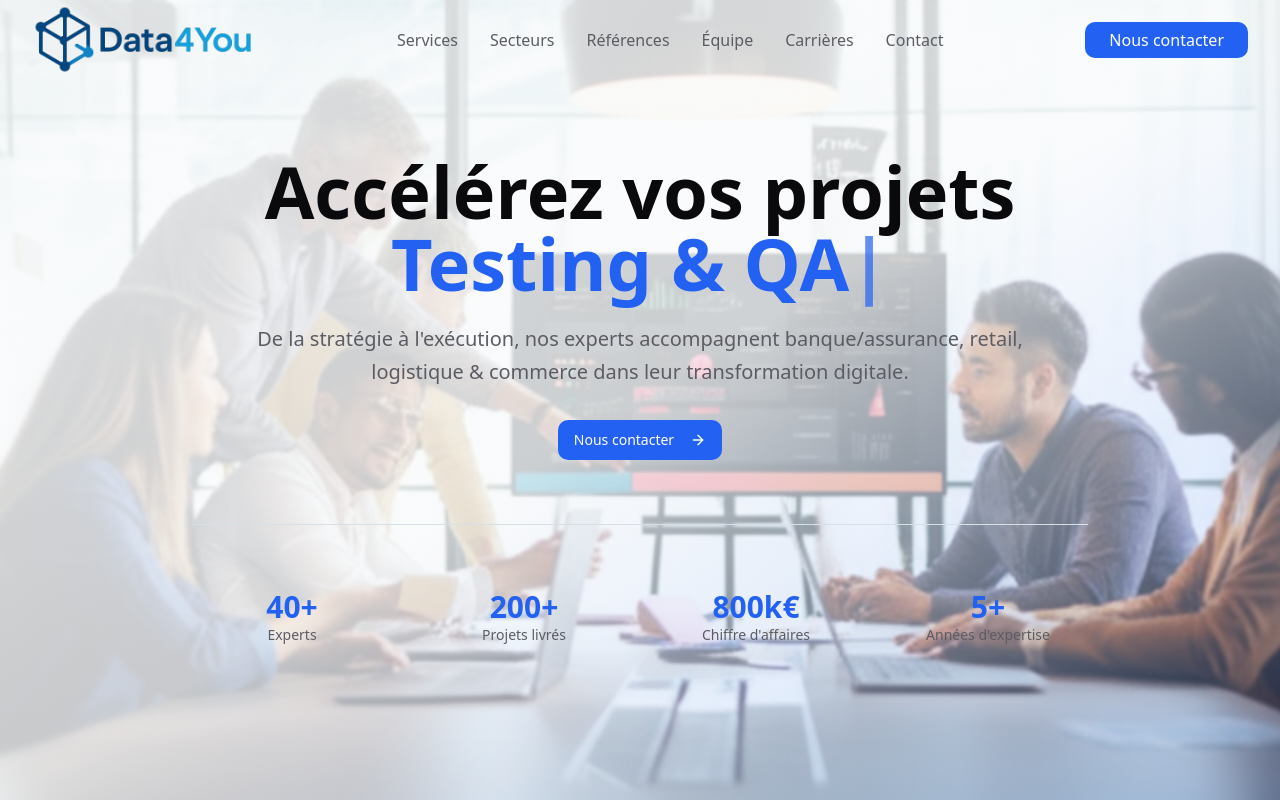
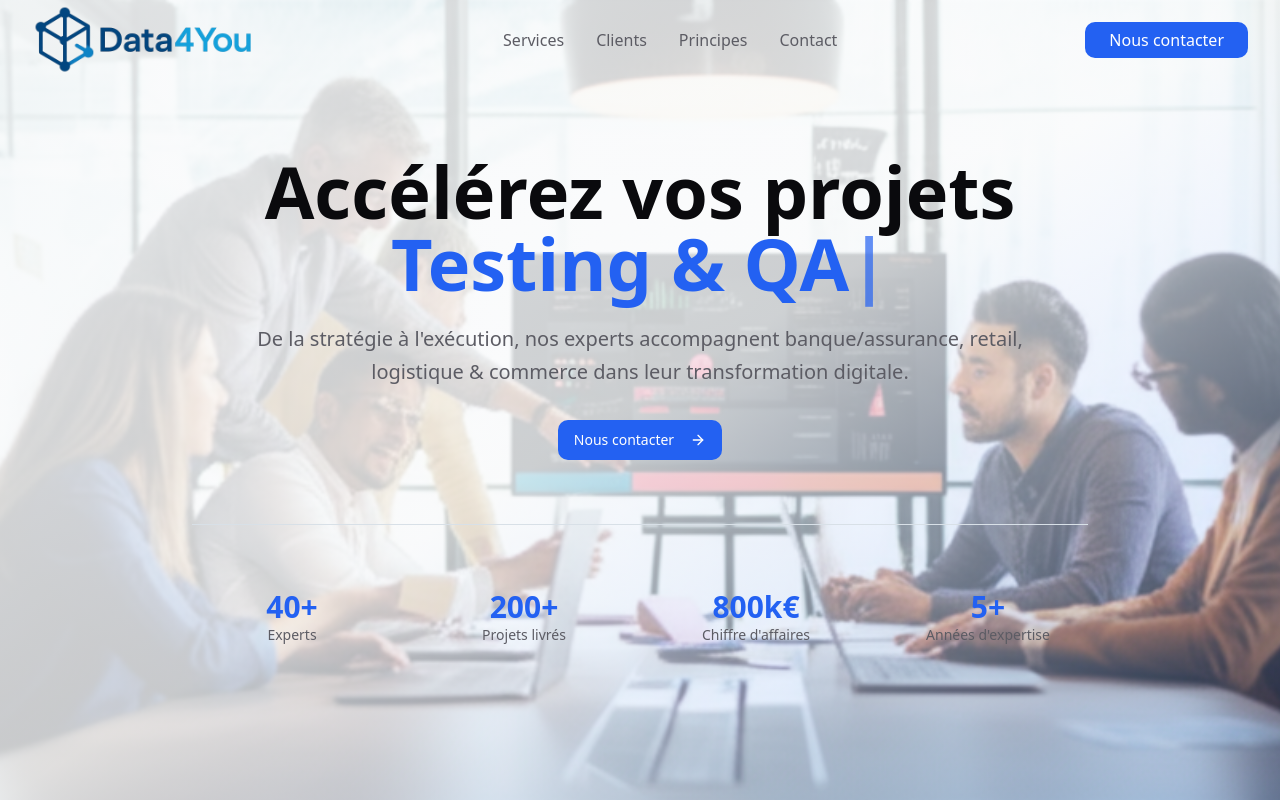
Before and after one commit to Gounaya/data4you, a Next.js app: page / in a window 1280 px wide. Shown: the top 800 px of the page. Built offline with nearby package versions, Linux system fonts and the light colour scheme.

Commit message:
modifier le header et footer avec les liens

```diff
--- a/components/layout/footer.tsx
+++ b/components/layout/footer.tsx
@@ -3,19 +3,16 @@ import Image from "next/image"
 
 export function Footer() {
   const quickLinks = [
-    { name: "Services", href: "#services" },
-    { name: "Enjeux métier", href: "#business-challenges" },
-    { name: "Secteurs", href: "#sectors" },
-    { name: "Études de cas", href: "#case-studies" },
-    { name: "Carrières", href: "#careers" },
-    { name: "Contact", href: "#contact" },
+    { href: "#services", name: "Services" },
+    { href: "#clients", name: "Clients" },
+    { href: "#principes", name: "Principes" },
+    { href: "#contact", name: "Contact" },
   ]
 
   const socialLinks = [
     { icon: Linkedin, href: "#", label: "LinkedIn" },
     { icon: Github, href: "#", label: "GitHub" },
     { icon: Twitter, href: "#", label: "X (Twitter)" },
-    { icon: Youtube, href: "#", label: "YouTube" },
   ]
 
   return (
--- a/components/layout/header.tsx
+++ b/components/layout/header.tsx
@@ -8,10 +8,8 @@ import Image from "next/image"
 
 const navigationItems = [
   { href: "#services", label: "Services" },
-  { href: "#sectors", label: "Secteurs" },
-  { href: "#case-studies", label: "Références" },
-  { href: "#team", label: "Équipe" },
-  { href: "#careers", label: "Carrières" },
+  { href: "#clients", label: "Clients" },
+  { href: "#principes", label: "Principes" },
   { href: "#contact", label: "Contact" },
 ]
 
--- a/components/sections/client-logos.tsx
+++ b/components/sections/client-logos.tsx
@@ -14,7 +14,7 @@ export function ClientLogos() {
   ]
 
   return (
-    <section className="py-16 bg-muted/30">
+    <section id="clients" className="py-16 bg-muted/30 overflow-hidden">
       <div className="container mx-auto px-4">
         <div className="text-center mb-12">
           <h2 className="text-2xl font-semibold font-serif text-foreground mb-2">Ils nous font confiance</h2>
--- a/components/sections/stats-section.tsx
+++ b/components/sections/stats-section.tsx
@@ -104,7 +104,7 @@ export function StatsSection() {
   }
 
   return (
-    <section id="team" className="py-24 bg-background">
+    <section id="principes" className="py-24 bg-background">
       <div className="container mx-auto px-4">
         {/* ==== STATS ==== */}
         <div className="grid grid-cols-2 lg:grid-cols-4 gap-6 md:gap-8 mb-16">
```
